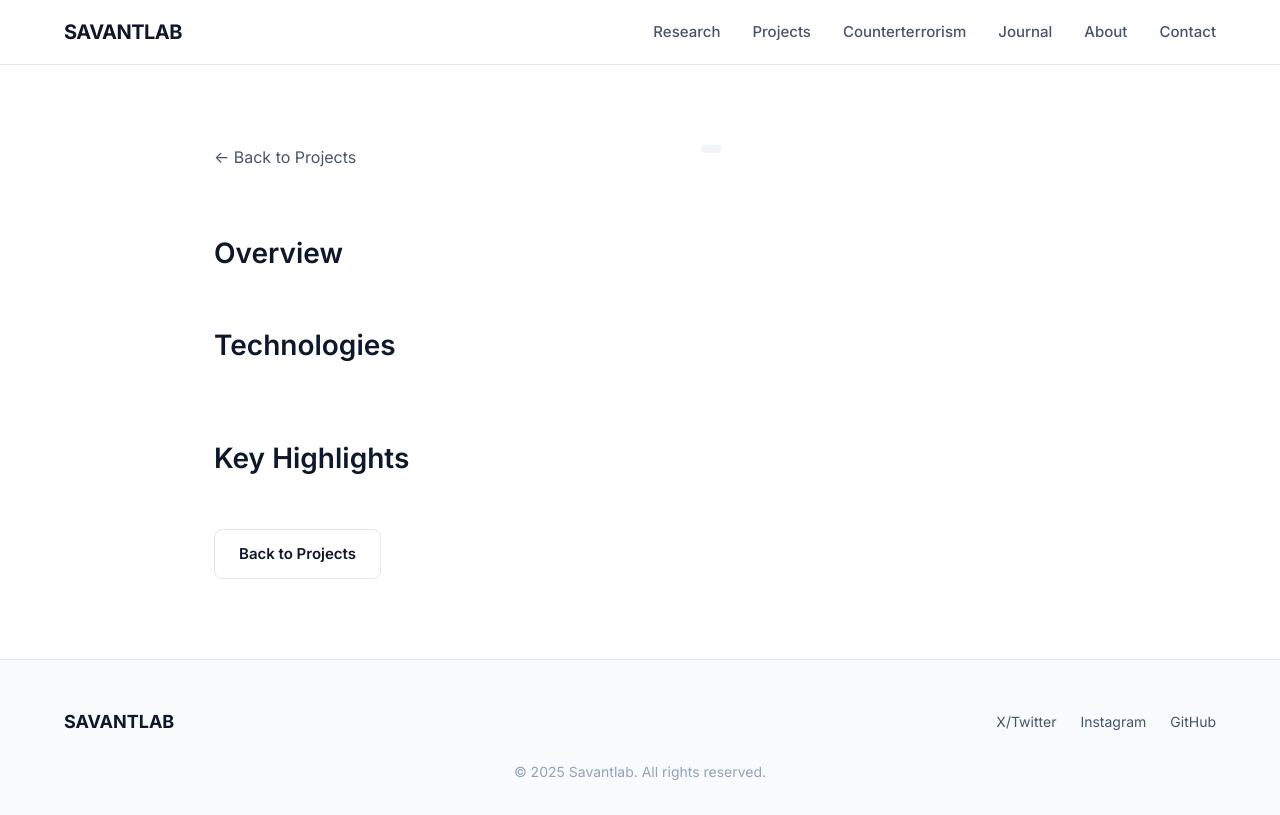
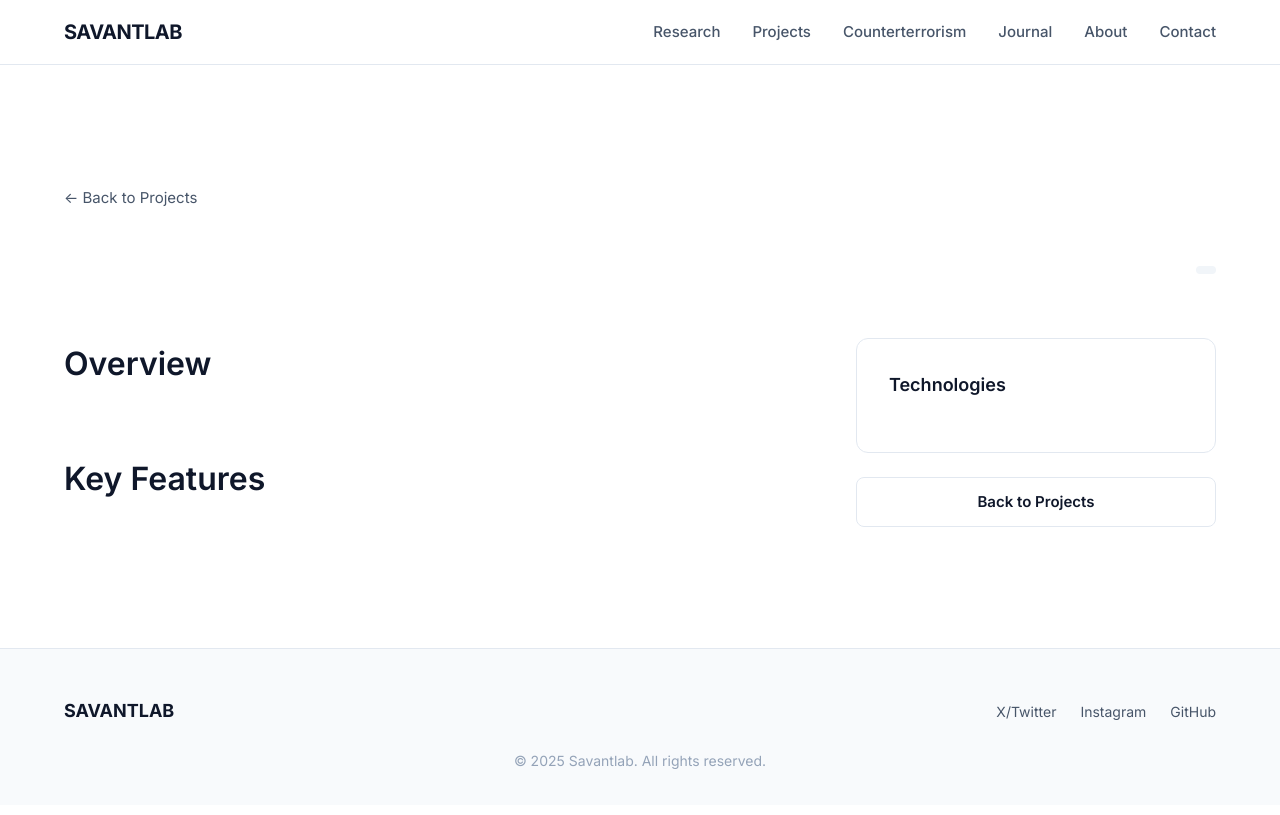
Before and after one commit to savantlab/portfolio, a Flask app: template templates/project.html in a window 1280 px wide. After the commit the page ends 769 px from the top, so only its background shows below. Run offline with Flask 3, Linux system fonts and the light colour scheme; the template is opened without the code that fills it, so the values that code supplies are empty; parts of the project's set-up code (start-up, migrations or seed data) failed here and were passed over; some libraries are stand-ins or nearby versions.

Commit message:
Fix projects loading and improve project detail layout
- Change projects API call from authFetch to fetch (GET is public)
- Update project detail page with better spacing and layout

Co-Authored-By: Warp <agent@warp.dev>

```diff
--- a/templates/index.html
+++ b/templates/index.html
@@ -185,7 +185,7 @@
             const container = document.getElementById('projects-container');
 
             try {
-                const response = await authFetch('/api/projects');
+                const response = await fetch('/api/projects');
                 if (!response.ok) throw new Error('Failed to load projects');
 
                 const projects = await response.json();
--- a/templates/project.html
+++ b/templates/project.html
@@ -26,50 +26,75 @@
         </div>
     </nav>
 
-    <section class="project-detail" style="padding: 80px 0;">
-        <div class="container" style="max-width: 900px;">
-            <div class="project-header" style="margin-bottom: 40px;">
-                <a href="/#projects" style="color: var(--text-secondary); text-decoration: none; display: inline-flex; align-items: center; margin-bottom: 20px;">
+    <section class="project-detail" style="padding: 120px 0 80px; background: var(--bg-primary);">
+        <div class="container" style="max-width: 1200px;">
+            <!-- Back Navigation -->
+            <a href="/#projects" style="color: var(--text-secondary); text-decoration: none; display: inline-flex; align-items: center; margin-bottom: 48px; font-size: 15px; transition: color 0.2s;" onmouseover="this.style.color='var(--primary)'" onmouseout="this.style.color='var(--text-secondary)'">
                 ← Back to Projects
             </a>
-                <div style="display: flex; justify-content: space-between; align-items: start; margin-bottom: 16px;">
-                    <h1 style="font-size: 48px; font-weight: 700; margin: 0;">{{ project.title }}</h1>
-                    <span class="project-status">{{ project.status }}</span>
+
+            <!-- Hero Section -->
+            <div style="margin-bottom: 64px;">
+                <div style="display: flex; justify-content: space-between; align-items: start; margin-bottom: 24px; gap: 32px;">
+                    <div>
+                        <h1 style="font-size: 56px; font-weight: 700; margin: 0 0 16px 0; line-height: 1.1; color: var(--text-primary);">{{ project.title }}</h1>
+                        <p style="font-size: 22px; color: var(--text-secondary); margin: 0; line-height: 1.6;">{{ project.subtitle }}</p>
                     </div>
-                <p style="font-size: 24px; color: var(--text-secondary); margin: 0;">{{ project.subtitle }}</p>
+                    <span class="project-status" style="flex-shrink: 0; margin-top: 8px;">{{ project.status }}</span>
                 </div>
 
-            <div class="project-content" style="margin-bottom: 48px;">
-                <h2 style="font-size: 28px; font-weight: 600; margin-bottom: 16px;">Overview</h2>
-                <p style="font-size: 18px; line-height: 1.8; color: var(--text-secondary);">{{ project.description }}</p>
+                <!-- Project Image -->
+                {% if project.image %}
+                <div style="margin-top: 48px; border-radius: 16px; overflow: hidden; box-shadow: 0 8px 32px rgba(0,0,0,0.08); border: 1px solid var(--border);">
+                    <img src="{{ project.image }}" alt="{{ project.title }}" style="width: 100%; height: auto; display: block;">
+                </div>
+                {% endif %}
             </div>
 
-            <div class="project-tech" style="margin-bottom: 48px;">
-                <h2 style="font-size: 28px; font-weight: 600; margin-bottom: 20px;">Technologies</h2>
-                <div style="display: flex; flex-wrap: gap; gap: 12px;">
-                    {% for tech in project.tech %}
-                    <span class="tech-tag" style="font-size: 16px; padding: 8px 16px;">{{ tech }}</span>
-                    {% endfor %}
-                </div>
+            <!-- Two Column Layout -->
+            <div style="display: grid; grid-template-columns: 1fr 360px; gap: 64px; align-items: start;">
+                <!-- Main Content -->
+                <div>
+                    <!-- Overview -->
+                    <div style="margin-bottom: 64px;">
+                        <h2 style="font-size: 32px; font-weight: 600; margin-bottom: 24px; color: var(--text-primary);">Overview</h2>
+                        <p style="font-size: 19px; line-height: 1.8; color: var(--text-secondary); margin: 0;">{{ project.description }}</p>
                     </div>
 
-            <div class="project-highlights" style="margin-bottom: 48px;">
-                <h2 style="font-size: 28px; font-weight: 600; margin-bottom: 20px;">Key Highlights</h2>
-                <ul style="list-style: none; padding: 0;">
+                    <!-- Key Highlights -->
+                    <div style="margin-bottom: 64px;">
+                        <h2 style="font-size: 32px; font-weight: 600; margin-bottom: 24px; color: var(--text-primary);">Key Features</h2>
+                        <ul style="list-style: none; padding: 0; margin: 0;">
                             {% for highlight in project.highlights %}
-                    <li style="font-size: 18px; line-height: 1.8; color: var(--text-secondary); margin-bottom: 12px; padding-left: 24px; position: relative;">
-                        <span style="position: absolute; left: 0; color: var(--accent);">→</span>
+                            <li style="font-size: 18px; line-height: 1.8; color: var(--text-secondary); margin-bottom: 20px; padding-left: 32px; position: relative;">
+                                <span style="position: absolute; left: 0; color: var(--primary); font-weight: 600;">→</span>
                                 {{ highlight }}
                             </li>
                             {% endfor %}
                         </ul>
                     </div>
+                </div>
 
-            <div class="project-actions" style="display: flex; gap: 16px;">
+                <!-- Sidebar -->
+                <div style="position: sticky; top: 100px;">
+                    <!-- Technologies -->
+                    <div style="background: white; padding: 32px; border-radius: 12px; border: 1px solid var(--border); margin-bottom: 24px;">
+                        <h3 style="font-size: 18px; font-weight: 600; margin: 0 0 20px 0; color: var(--text-primary);">Technologies</h3>
+                        <div style="display: flex; flex-wrap: wrap; gap: 8px;">
+                            {% for tech in project.tech %}
+                            <span class="tech-tag" style="font-size: 14px; padding: 6px 12px;">{{ tech }}</span>
+                            {% endfor %}
+                        </div>
+                    </div>
+
+                    <!-- Actions -->
+                    <div style="display: flex; flex-direction: column; gap: 12px;">
                         {% if project.github %}
-                <a href="{{ project.github }}" target="_blank" class="btn btn-primary">View on GitHub →</a>
+                        <a href="{{ project.github }}" target="_blank" class="btn btn-primary" style="width: 100%; text-align: center; justify-content: center;">View on GitHub →</a>
                         {% endif %}
-                <a href="/#projects" class="btn btn-outline">Back to Projects</a>
+                        <a href="/#projects" class="btn btn-outline" style="width: 100%; text-align: center; justify-content: center;">Back to Projects</a>
+                    </div>
+                </div>
             </div>
         </div>
     </section>
```
Lines whose indentation alone changed are shown as unchanged.
